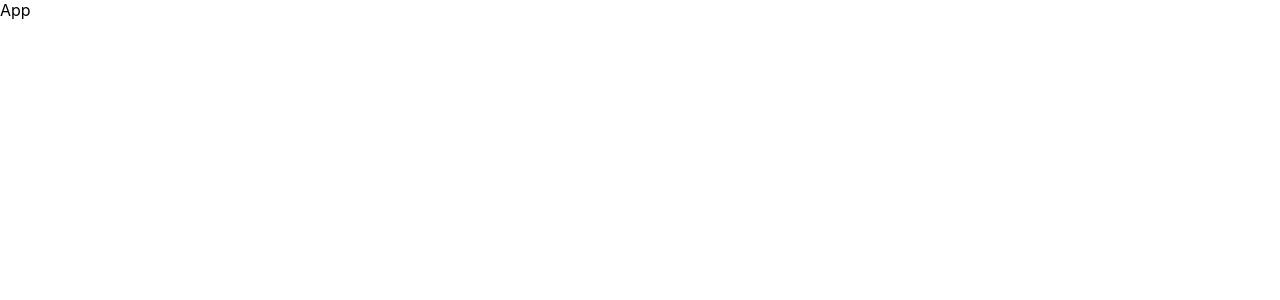
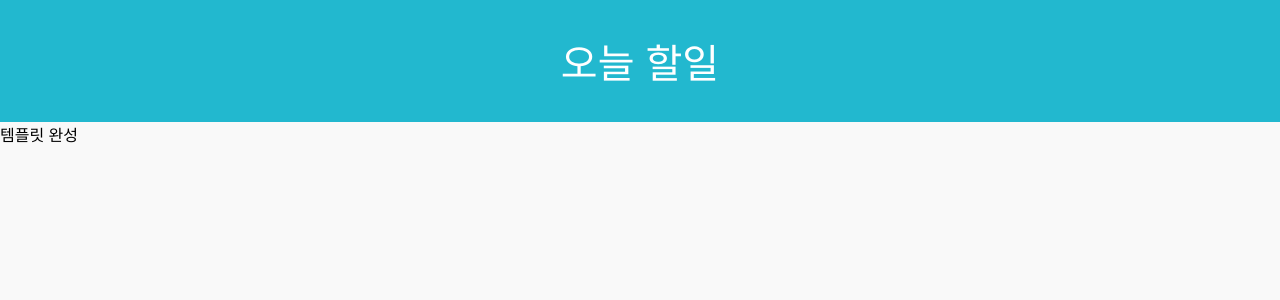
Before and after one commit to Raon98/react, a React (Create React App) app: page / in a window 1280 px wide. Shown: the top 300 px of the page. Built offline with nearby package versions, Linux system fonts and the light colour scheme.

Commit message:
react 기초 : 컴포넌트 구성하기

```diff
--- a/src/App.js
+++ b/src/App.js
@@ -1,10 +1,13 @@
 import React, { Component } from 'react';
+import TodoList from "./component/TodoList";
 
 class App extends Component {
   render() {
     return (
         <div>
-          App
+          <TodoList>
+              템플릿 완성
+          </TodoList>
         </div>
     );
   }
--- /dev/null
+++ b/src/component/TodoList.css
@@ -0,0 +1,25 @@
+.todo-list-template {
+    background: white;
+    width: 512px;
+    box-shadow: 0 3px 6px rgba(0,0,0,0.16), 0 3px 6px rgba(0,0,0,0.23); /* 그림자 */
+    margin: 0 auto; /* 페이지 중앙 정렬 */
+    margin-top: 4rem;
+}
+
+.title {
+    padding: 2rem;
+    font-size: 2.5rem;
+    text-align: center;
+    font-weight: 100;
+    background: #22b8cf;;
+    color: white;
+}
+
+.form-wrapper {
+    padding: 1rem;
+    border-bottom: 1px solid #22b8cf;
+}
+
+.todos-wrapper {
+    min-height: 5rem;
+}
--- /dev/null
+++ b/src/component/TodoList.js
@@ -0,0 +1,19 @@
+import React from 'react';
+import './TodoList.css';
+
+const TodoList = ({from, children}) => {
+    return (
+        <main className="todo-list">
+            <div className="title">
+                오늘 할일
+            </div>
+            <section className="from-wrapper">
+                {from}
+            </section>
+            <section className="todos-wrapper">
+                {children}
+            </section>
+        </main>
+    );
+};
+export default TodoList;
--- a/src/index.css
+++ b/src/index.css
@@ -1,13 +1,6 @@
 body {
   margin: 0;
-  font-family: -apple-system, BlinkMacSystemFont, 'Segoe UI', 'Roboto', 'Oxygen',
-    'Ubuntu', 'Cantarell', 'Fira Sans', 'Droid Sans', 'Helvetica Neue',
-    sans-serif;
-  -webkit-font-smoothing: antialiased;
-  -moz-osx-font-smoothing: grayscale;
+  padding: 0;
+  font-family: sans-serif;
+  background: #f9f9f9;
 }
-
-code {
-  font-family: source-code-pro, Menlo, Monaco, Consolas, 'Courier New',
-    monospace;
-}
```
